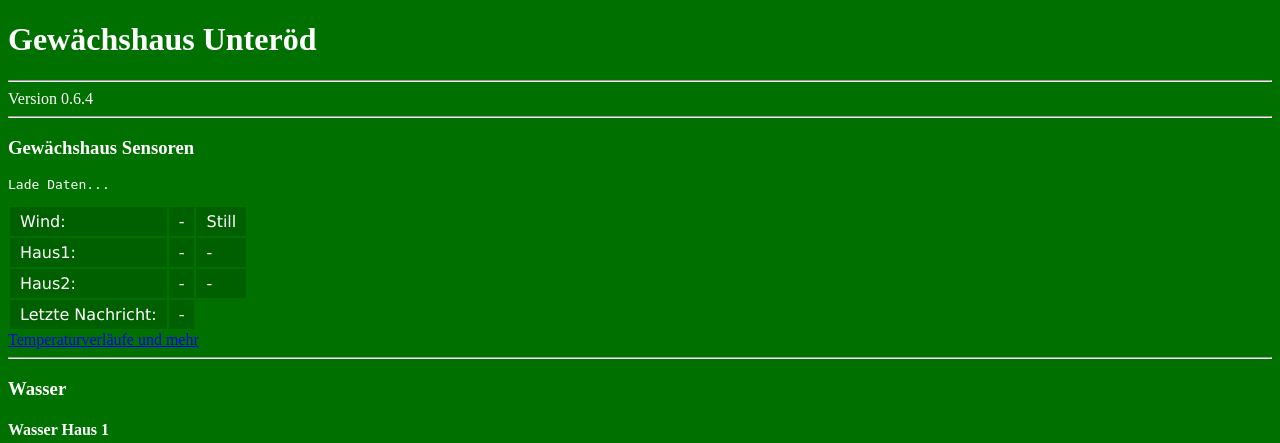
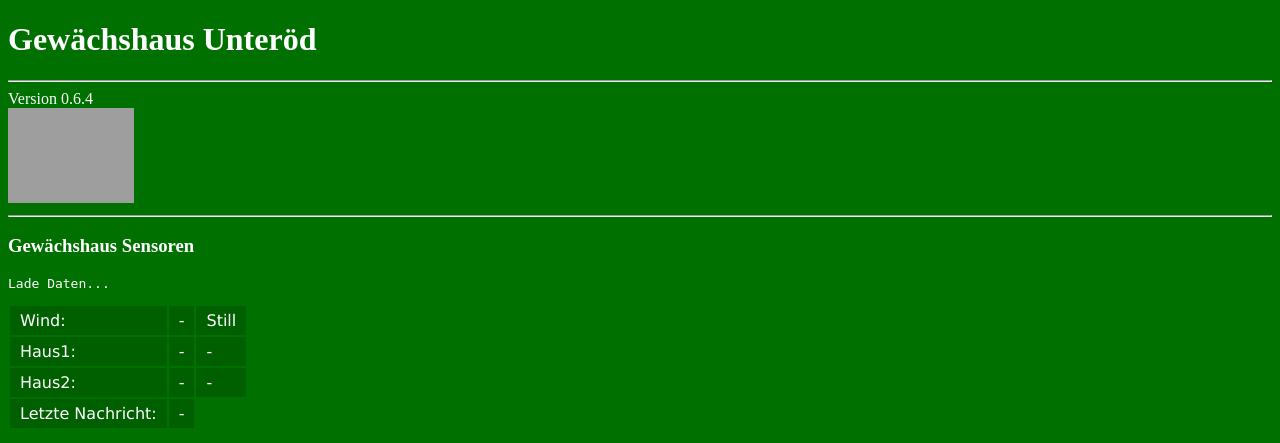
Before and after one commit to rundekugel/gwxhaus, a PHP site: page /gwxhaus.php in a window 1280 px wide. Shown: the top 443 px of the page. Run offline with PHP 8.4, Linux system fonts and the light colour scheme; grey boxes are pictures that could not be loaded.

Commit message:
with graphic

```diff
--- a/Software/www-server/gwxhaus.php
+++ b/Software/www-server/gwxhaus.php
@@ -250,6 +250,8 @@
 <h1>Gew&auml;chshaus Unter&ouml;d</h1>
 <hr>
 Version 0.6.4
+<br>
+<img src="gwxhaus1.png" width=10% height=10%>
 <?php
 if(isset($_SESSION["user"])) {
   echo "<hr>Angemeldet als: ".$_SESSION["user"];
@@ -275,6 +277,7 @@ Heartbeat: [<textbox id="hb">.</textbox>] <br>
 -->
 <tr><td>Letzte Nachricht: </td><td id="ts">-</td></tr>
 </table>
+<br>
 <a href="https://h14.qc9.de/slw/charts.php">Temperaturverläufe und mehr</a>
 
 <hr>
```
